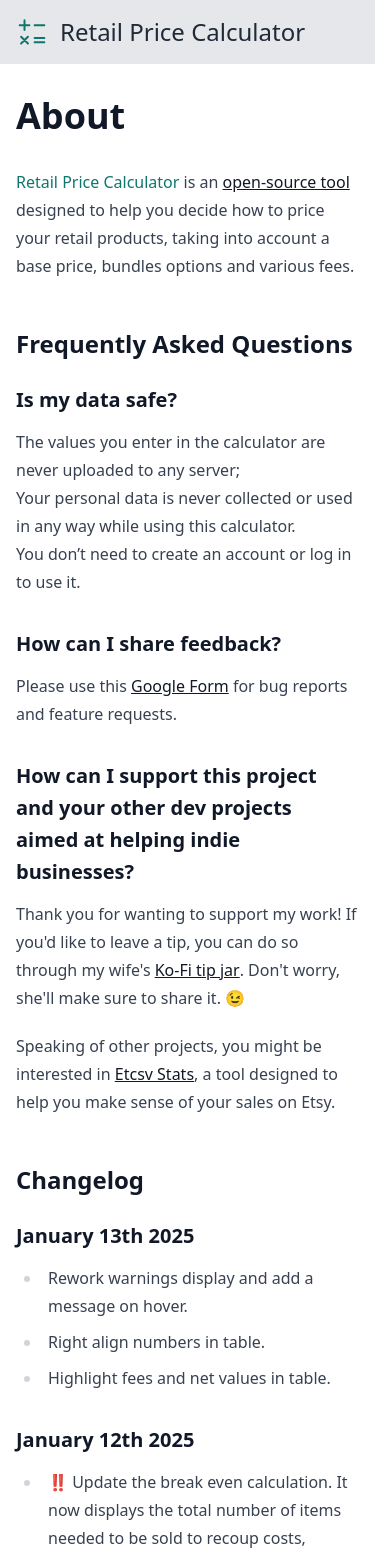
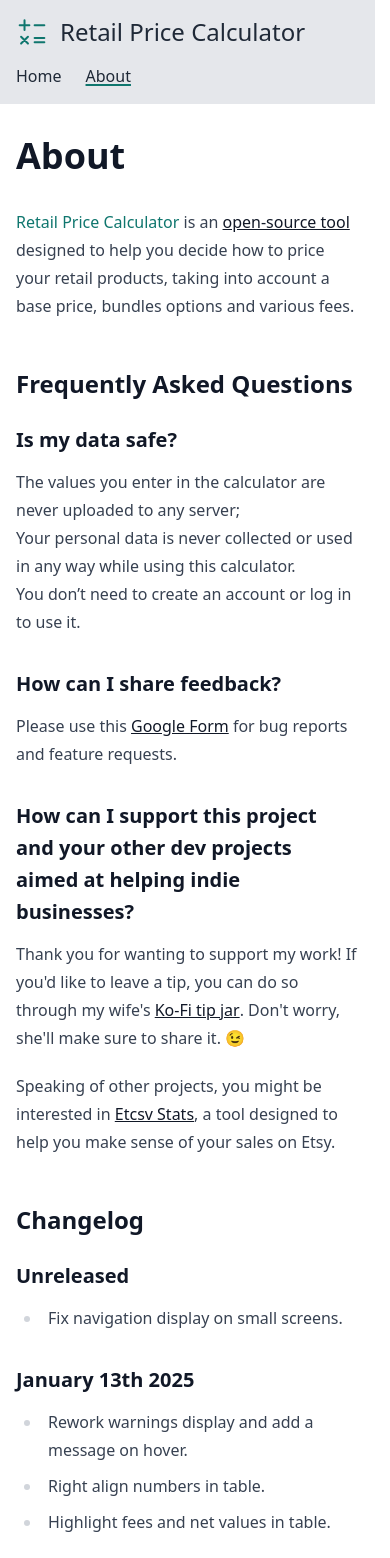
Before and after one commit to loicteixeira/retail-price-calculator, a SvelteKit app: page /about in a window 390 px wide. Shown: the top 1558 px of the page. Built offline with nearby package versions, Linux system fonts and the light colour scheme.

Commit message:
Fix naviration on small screens

```diff
--- a/src/lib/components/Header.svelte
+++ b/src/lib/components/Header.svelte
@@ -8,9 +8,7 @@
 </script>
 
 <header class="mb-8 bg-gray-200">
-	<div
-		class="mx-auto flex h-16 max-w-screen-2xl items-center justify-between gap-12 px-4 sm:px-6 lg:px-8"
-	>
+	<div class="mx-auto flex max-w-screen-2xl flex-wrap items-center justify-between gap-4 p-4">
 		<div>
 			<a
 				class="flex items-center gap-3 rounded pe-1 text-teal-700 focus-visible:outline focus-visible:outline-teal-700 focus-visible:ring focus-visible:ring-teal-300 focus-visible:ring-opacity-50"
@@ -40,7 +38,7 @@
 		</div>
 
 		<div class="flex items-center">
-			<nav aria-label="Global" class="hidden md:block">
+			<nav aria-label="Global">
 				<ul class="text flex items-center gap-6">
 					{#each menuLinks as { path, text } (path)}
 						<li>
--- a/src/routes/about/+page.svelte
+++ b/src/routes/about/+page.svelte
@@ -51,6 +51,12 @@
 
 	<h2 id="changelog">Changelog</h2>
 
+	<h3>Unreleased</h3>
+
+	<ul>
+		<li>Fix navigation display on small screens.</li>
+	</ul>
+
 	<h3 id="2025-01-13"><time datetime="2025-01-13">January 13th 2025</time></h3>
 
 	<ul>
```
